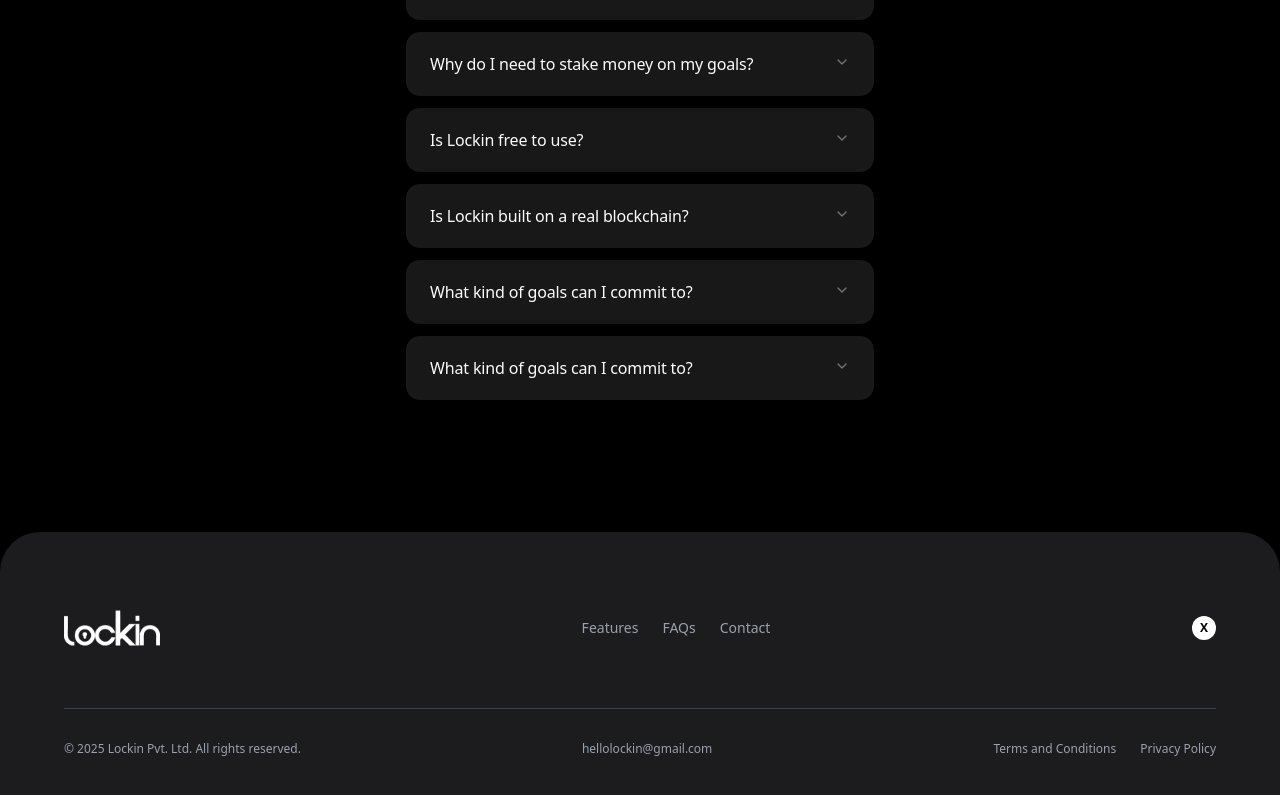
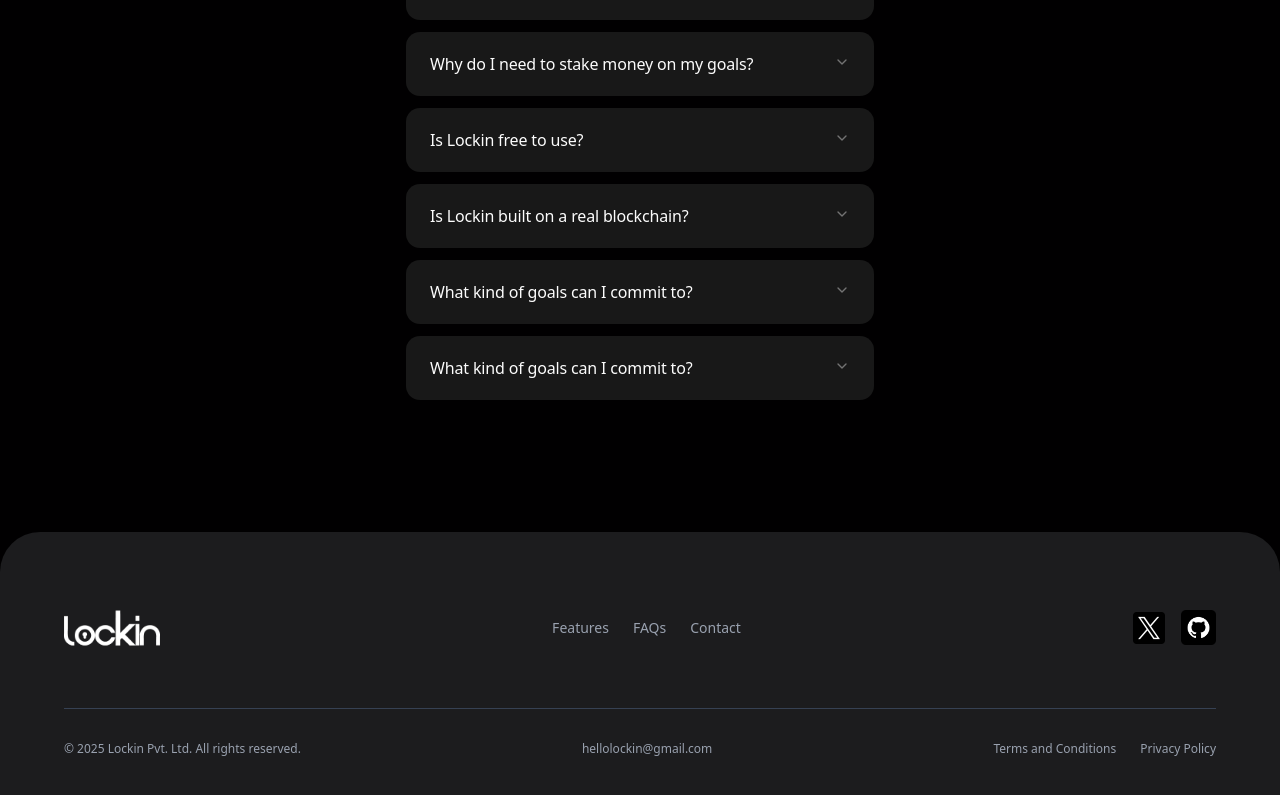
Before and after one commit to getlockin/landing-page, a Next.js app: page / in a window 1280 px wide. Shown: the part 2309-3104 px from the top of the page. Built offline with nearby package versions, Linux system fonts and the light colour scheme.

Commit message:
social media icons

```diff
--- a/components/Footer.tsx
+++ b/components/Footer.tsx
@@ -1,6 +1,8 @@
 import Image from 'next/image';
 import Link from 'next/link';
-import LockinLogo from '@/public/lockin_logo.png'; // Assuming the path is correct relative to 'public'
+import LockinLogo from '@/public/lockin_logo.png';
+import x from "@/public/twitter.png"
+import github from "@/public/github.png"
 
 // Placeholder icon - replace with actual SVG or an icon library
 const TwitterIcon = () => <span className="h-6 w-6 flex items-center justify-center rounded-full bg-white text-black text-xs font-bold">X</span>;
@@ -25,7 +27,18 @@ export default function Footer() {
 
           {/* Social Media Icon */}
           <div className="flex gap-4 items-center">
-            <a href="#" aria-label="Twitter" className="hover:opacity-80 transition-opacity"><TwitterIcon /></a>
+           <Link href={"https://x.com/getlockinn"}>
+           <p className='bg-white rounded-2xl'>
+                <Image src={x} alt="twitter logo" />
+              </p>
+           </Link>
+
+            <Link href={"https://github.com/getlockin/"}>
+              <p className='bg-white rounded-2xl'>
+                <Image src={github} alt="github logo" width={35} />
+              </p>
+            </Link>
+
           </div>
         </div>
 
```
Also changed, not shown: public/github.png (added), public/twitter.png (added).
